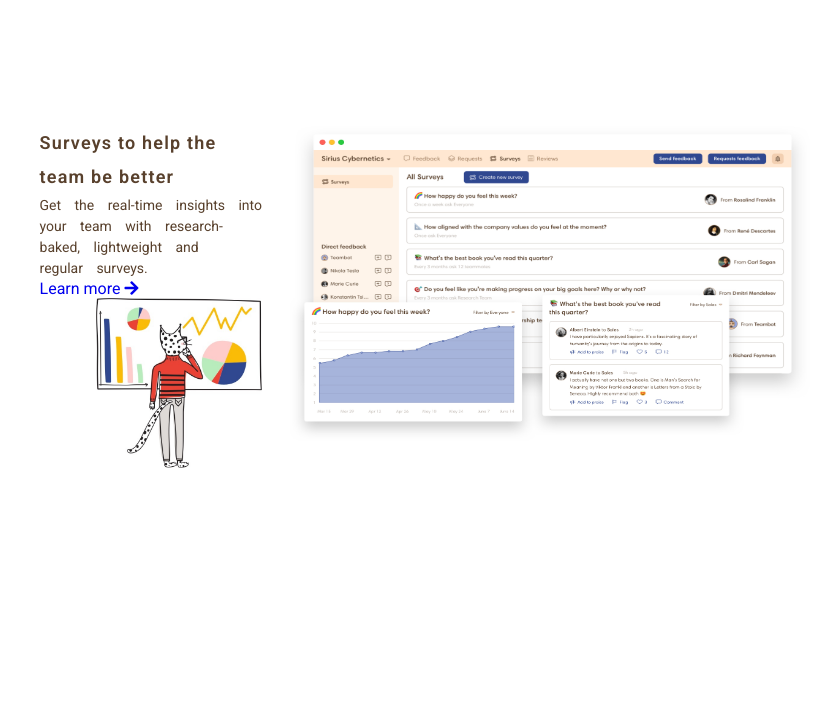
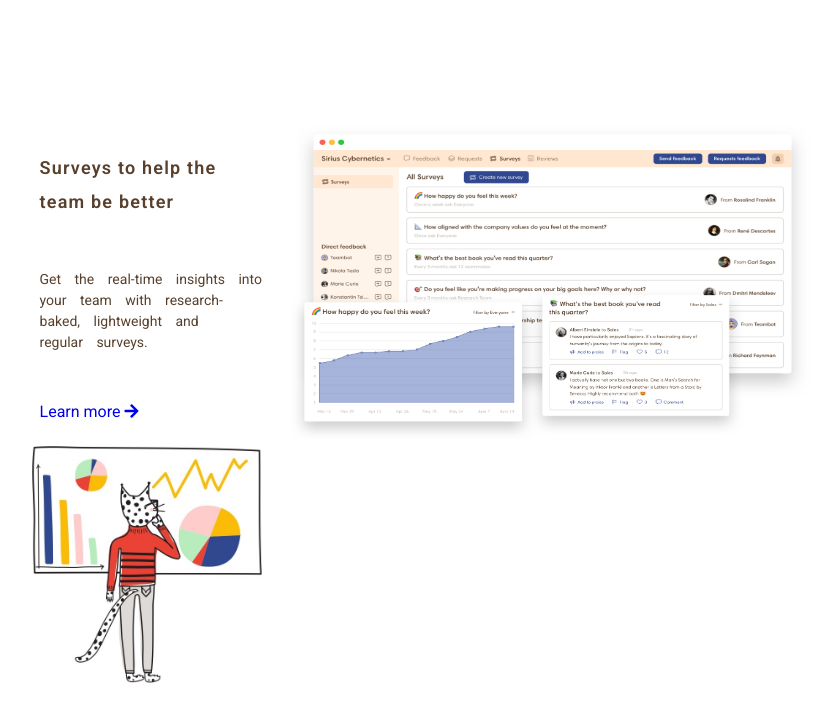
Before and after one commit to romina-trazzi/node-sass-teambit, a website: page index.html in a window 1280 px wide. Shown: the part 3231-3953 px from the top of the page, without its empty margins (378-1207 px from the left). Drawn offline with Linux system fonts and the light colour scheme.

Commit message:
Commit seconda parte blocco main terminato

```diff
--- a/index.html
+++ b/index.html
@@ -256,7 +256,9 @@
                         </div>
 
                         <div class="insights">
-                            <img src= "dist\img\insights.jpg" alt ="gatto cartoon">
+                            <div class="box_insight">
+                                <img src= "dist\img\insights.jpg" alt ="gatto cartoon">
+                            </div>
                         </div>
                     </div>
 
--- a/src/Partials/_variables.scss
+++ b/src/Partials/_variables.scss
@@ -64,6 +64,11 @@ $colorPalette: ("ocean": rgb(44, 71, 146),
     justify-content: space-evenly;
 }
 
-
+@mixin FlexEnd($height, $direction) {
+    height: $height;
+    display: flex;
+    flex-direction: $direction;
+    justify-content: end;
+}
 
 /* End Mixin di Flexbox */
--- a/src/Partials/main.scss
+++ b/src/Partials/main.scss
@@ -75,6 +75,7 @@ main {
             align-items: end;
 
             & .block_text_main {
+                @include FlexAround (320px, column);
 
                 & .main_title {
                     @include Font(18px, 600);
@@ -103,13 +104,20 @@ main {
             }
 
             & .insights {
-                & img {
-                    height: 30%;
-                    text-align: left;
+                width: 50%;
+
+                & .box_insight {
+                    @include FlexEnd (100%, row);
+
+                    & img {
+                        width: 80%;
+
+                    }
                 }
             }
 
         }
+
 
         & .second_half_main {
             width: 50%;
```
Also changed, not shown: dist/css/style.css.
